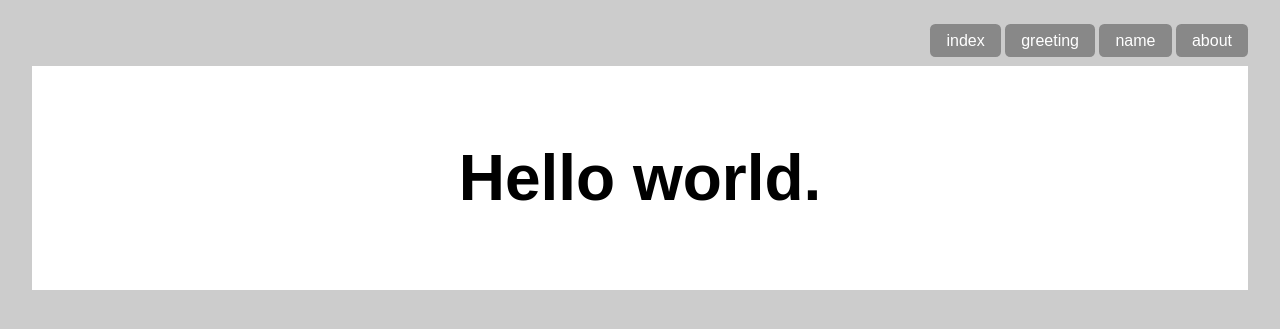
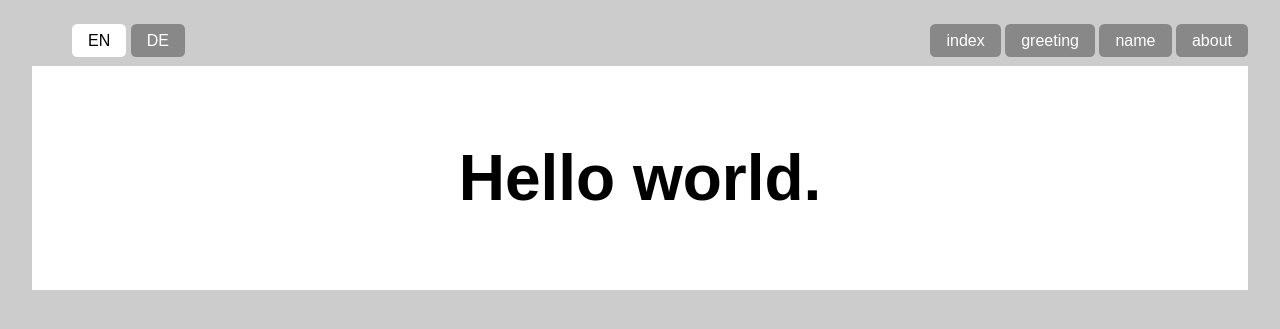
Before and after one commit to davewhiteland/i18-cat-clicker, a Flask app: page / in a window 1280 px wide. Shown: the top 329 px of the page. Run offline with Flask 2, Linux system fonts and the light colour scheme.

Commit message:
add language switching

```diff
--- a/app.py
+++ b/app.py
@@ -1,5 +1,5 @@
 # -*- coding: utf-8 -*-
-from flask import Flask, render_template, request
+from flask import Flask, render_template, request, redirect, make_response, url_for
 from flask_babel import Babel, gettext, ngettext
 from flask_babel import gettext as _
 from datetime import datetime
@@ -9,6 +9,17 @@ app.config.from_pyfile('config.cfg')
 babel = Babel(app)
 
 MIDDAY = 12
+LANG_COOKIE = 'lang'
+
+@babel.localeselector
+def get_locale():
+  language_code = request.cookies.get(LANG_COOKIE)
+  if language_code is None:
+    language_code = request.accept_languages.best_match(['de', 'en'])
+  if language_code is None:
+    language_code = 'en'
+  print("FIXME get_locale: " + language_code)
+  return language_code
 
 def get_greeting(name=None):
   hour_now = datetime.now().time().hour
@@ -67,5 +78,18 @@ def name():
 def about():
   return render_template('about.html')
 
+
+@app.route('/lang')
+def lang():
+  language_code = request.args.get('lang')
+  if language_code == 'de':
+    message = gettext("Your current language is German.")
+  elif language_code == 'en':
+    message = gettext("Your current language is English.")
+  response = make_response(redirect(url_for('index')))
+  if language_code is not None:
+    response.set_cookie(LANG_COOKIE, language_code)
+  return response
+
 if __name__ == "__main__":
     app.run()
--- a/static/css/app.css
+++ b/static/css/app.css
@@ -8,11 +8,14 @@ body {
   text-align:center;
 }
 nav {
-  text-align:right;
+  display: grid;
+  grid-template-columns: [col] 1fr [col] 3fr
 }
 nav ul {
+  text-align:right;
   list-style: none;
   font-size:50%;
+  margin:0 0 1em 0;
 }
 nav ul li {
   display: inline-block;
@@ -28,7 +31,14 @@ nav ul li a {
 nav ul li a:hover {
   background-color: #666;
 }
+nav ul.language {
+  text-align:left;
+}
+nav ul li a.current {
+  background-color:white;
+  color:black;
 
+}
 .content {
   margin: 0em auto 2em auto;
   max-width:40em;
--- a/templates/base.html
+++ b/templates/base.html
@@ -6,11 +6,15 @@
   </head>
   <body>
   <nav>
+    <ul class="language">
+      <li><a href="/lang?lang=en" class="current">EN</a></li>
+      <li><a href="/lang?lang=de">DE</a></li>
+    </ul>
     <ul>
       <li><a href="/">index</a></li>
-      <li><a href="/greeting">greeting</a></li>
-      <li><a href="/name">name</a></li>
-      <li><a href="/about">about</a></li>
+      <li><a href="/greeting">{{ _("greeting") }}</a></li>
+      <li><a href="/name">{{ _("name") }}</a></li>
+      <li><a href="/about">{{ _("about") }}</a></li>
     </ul>
   </nav>
   <div class="content">
--- /dev/null
+++ b/templates/message.html
@@ -0,0 +1,4 @@
+{% extends "base.html" %}
+{% block content %}
+  <p>{{ message }}</p>
+{% endblock %}
```
Also changed, not shown: translations/de/LC_MESSAGES/messages.po.
